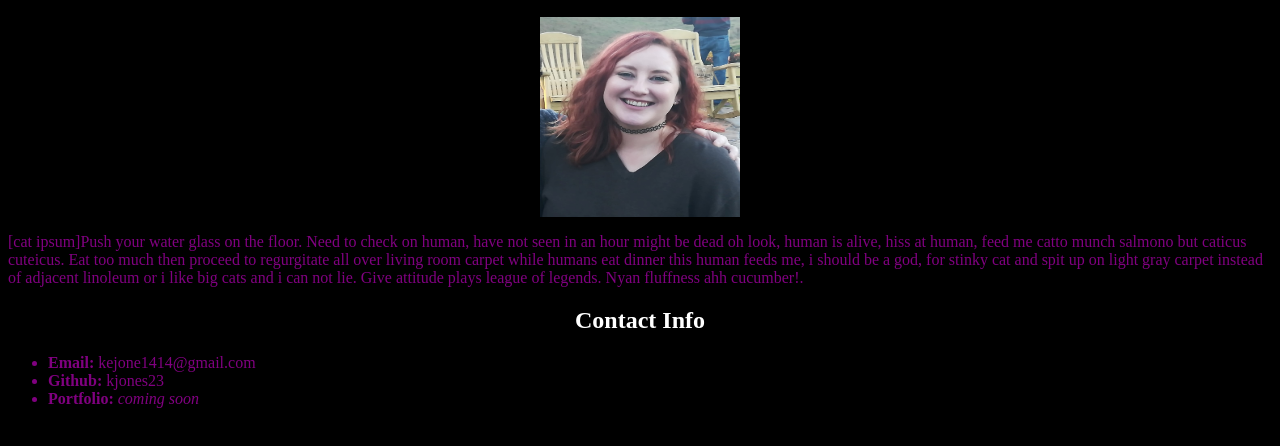
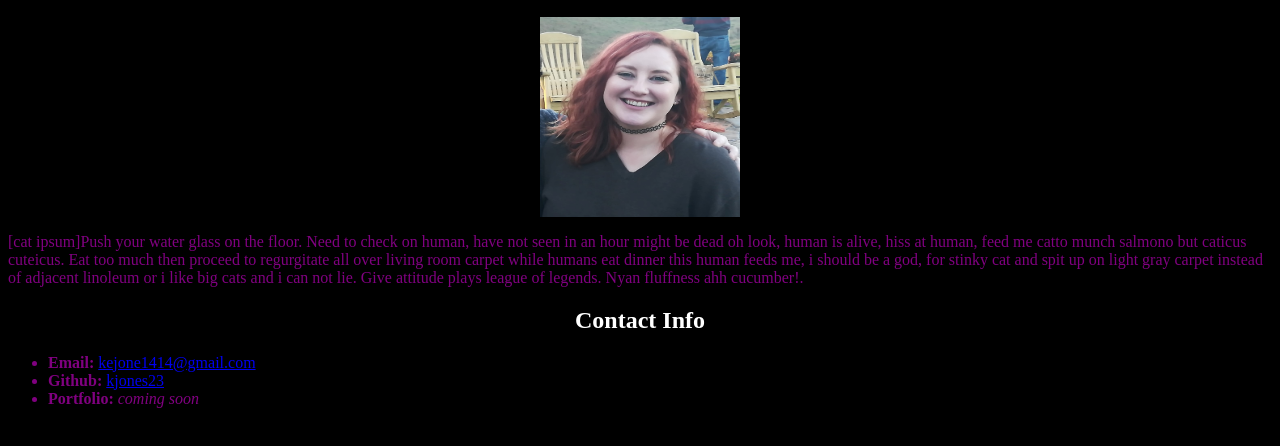
Before and after one commit to katjones23/01-Activity-04-HTML-GIT, a plain HTML site: page index.html in a window 1280 px wide. Shown: the part 110-556 px from the top of the page. Drawn offline with Linux system fonts and the light colour scheme.

Commit message:
updated contact info to make links

```diff
--- a/index.html
+++ b/index.html
@@ -32,8 +32,10 @@
     <div>
         <h2>Contact Info</h2>
         <ul>
-            <li><b>Email:</b> kejone1414@gmail.com</li>
-            <li><b>Github:</b> kjones23</li>
+            <li><b>Email:</b> <a href="mailto:kejone1414@gmail.com" target="_top">
+                kejone1414@gmail.com</a></li>
+            <li><b>Github:</b> <a href="https://github.com/katjones23">
+                kjones23</a></li>
             <li><b>Portfolio:</b><i> coming soon</i></li>
         </ul>
     </div>
```
